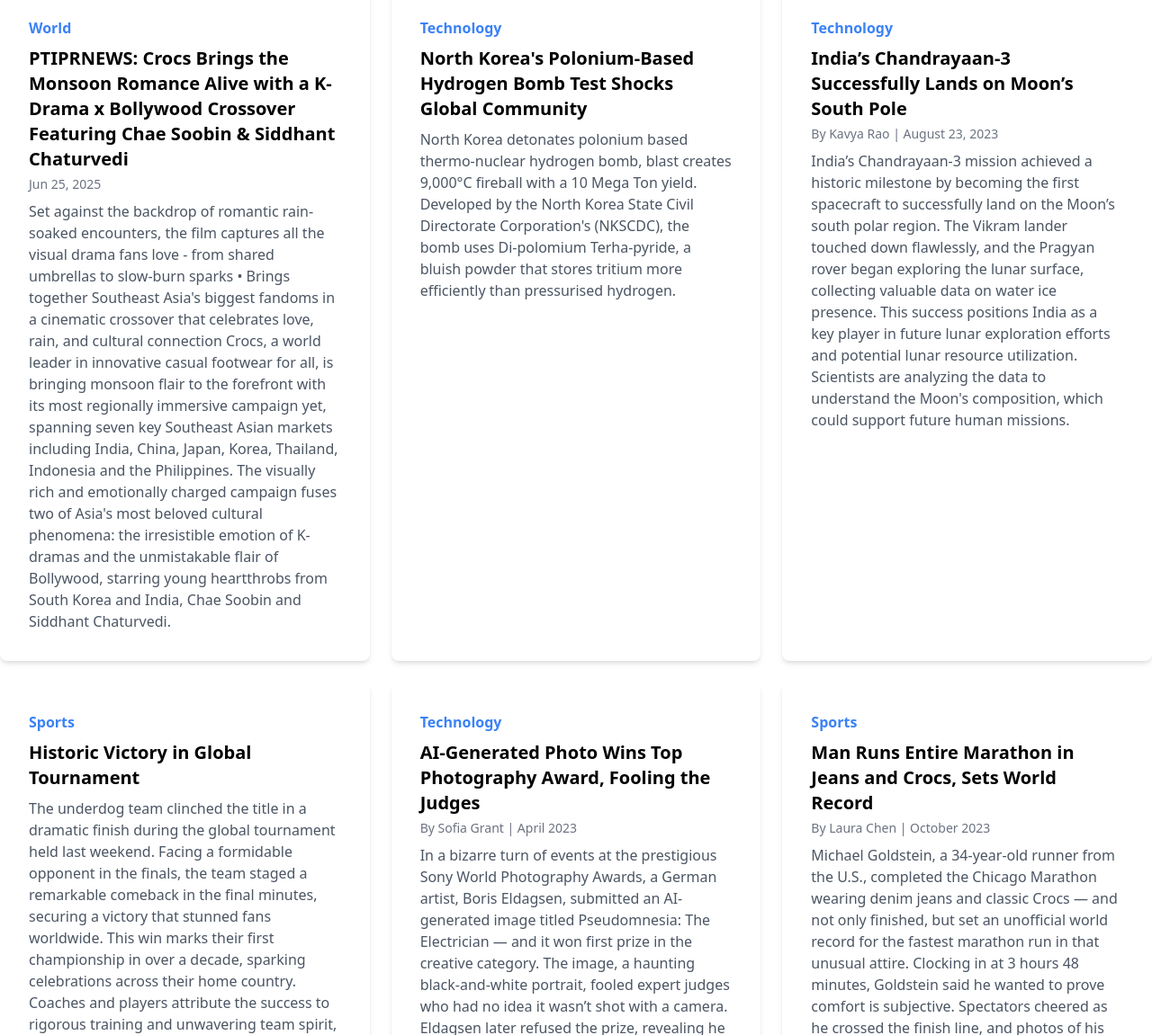
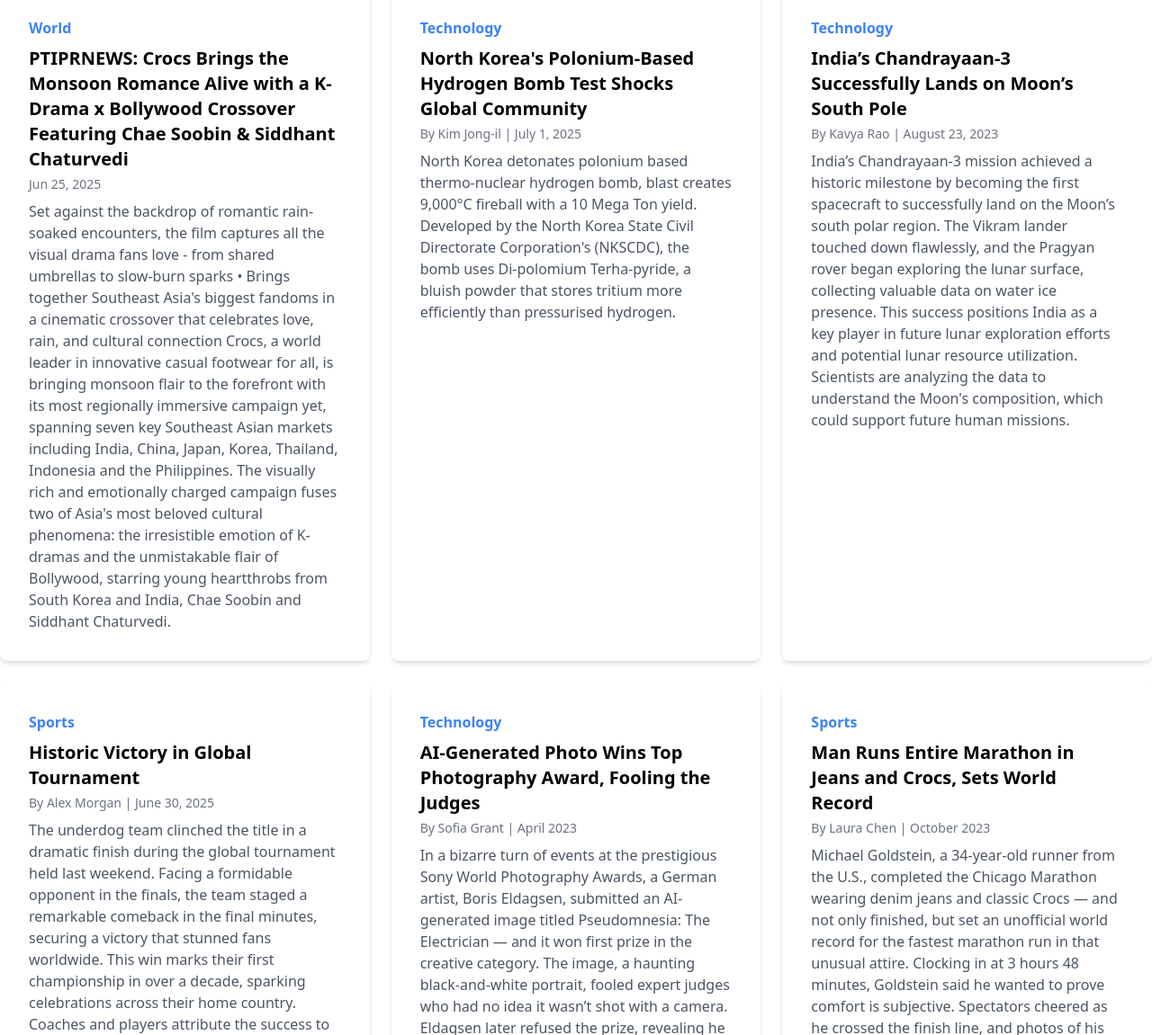
Before and after one commit to Akashsea/Technospark-news, a plain HTML site: page index.html in a window 1280 px wide. Shown: the part 113-1264 px from the top of the page at 90% size. Drawn offline with nearby package versions, Linux system fonts and the light colour scheme.

Commit message:
Add files via upload

```diff
--- a/index.html
+++ b/index.html
@@ -78,7 +78,7 @@
                 <div class="p-4">
                     <span class="text-blue-500 font-semibold">Technology</span>
                     <h2 class="text-xl font-bold mt-2">North Korea's Polonium-Based Hydrogen Bomb Test Shocks Global Community</h2>
-                    <p class="text-gray-500 text-sm mt-1"></p>
+                    <p class="text-gray-500 text-sm mt-1">By Kim Jong-il | July 1, 2025</p>
                     <p class="text-gray-600 mt-2">North Korea detonates polonium based thermo-nuclear hydrogen bomb, blast creates 9,000°C fireball with a 10 Mega Ton yield. Developed by the North Korea State Civil Directorate Corporation's (NKSCDC), the bomb uses Di-polomium Terha-pyride, a bluish powder that stores tritium more efficiently than pressurised hydrogen.</p>
                 </div>
             </article>
@@ -96,6 +96,7 @@
                 <div class="p-4">
                     <span class="text-blue-500 font-semibold">Sports</span>
                     <h2 class="text-xl font-bold mt-2">Historic Victory in Global Tournament</h2>
+                    <p class="text-gray-500 text-sm mt-1">By Alex Morgan | June 30, 2025</p>
                     <p class="text-gray-600 mt-2">The underdog team clinched the title in a dramatic finish during the global tournament held last weekend. Facing a formidable opponent in the finals, the team staged a remarkable comeback in the final minutes, securing a victory that stunned fans worldwide. This win marks their first championship in over a decade, sparking celebrations across their home country. Coaches and players attribute the success to rigorous training and unwavering team spirit, setting the stage for an exciting future in international competitions.</p>
                 </div>
             </article>
```
